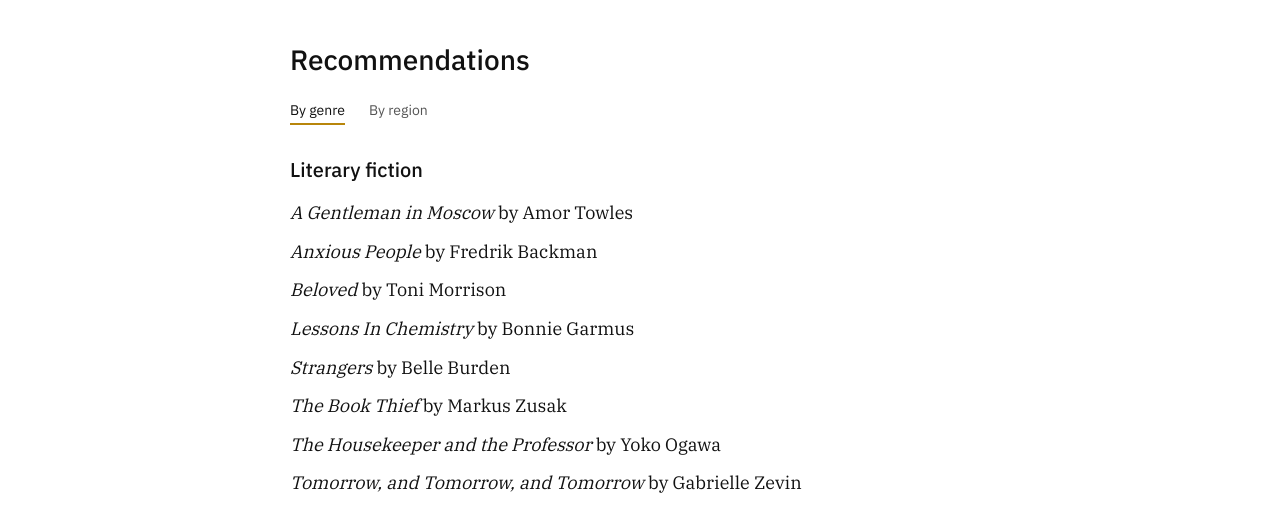
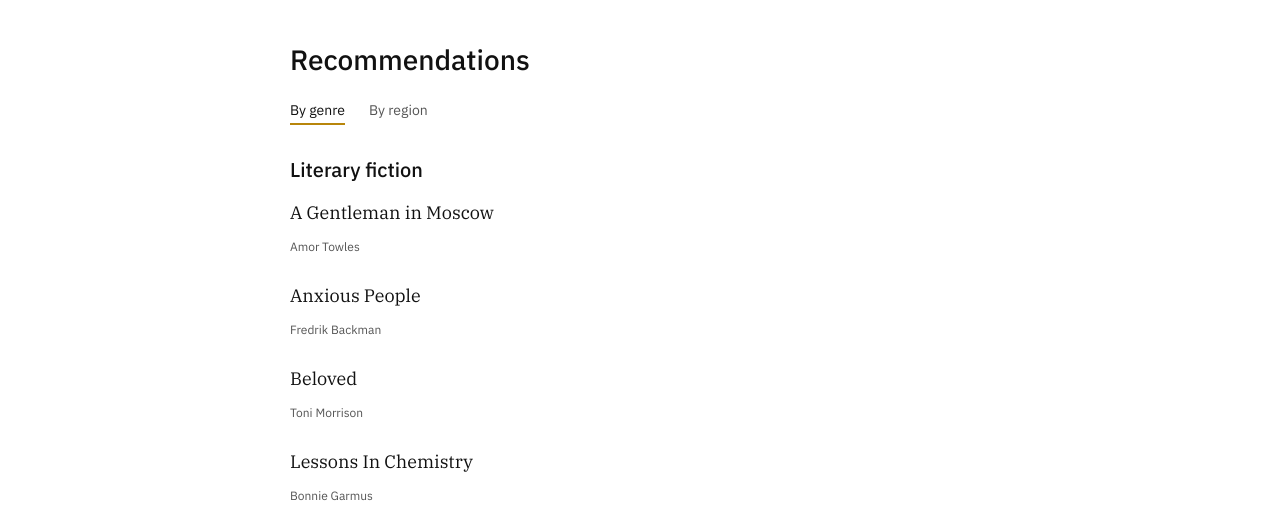
Before and after one commit to sidikasehgal/personal-website, an Eleventy site: page src/bookshelf/index.njk in a window 1280 px wide. Shown: the part 541-1050 px from the top of the page. Built offline with nearby package versions, Linux system fonts and the light colour scheme; Eleventy itself is replaced by a stand-in of ours; files that its build step writes are made by us from their sources.

Commit message:
Update index.njk

```diff
--- a/src/bookshelf/index.njk
+++ b/src/bookshelf/index.njk
@@ -61,7 +61,10 @@ permalink: /bookshelf/
         <ul class="shelf-list">
           {% for book in books %}
             {% if book.genre == genre %}
-              <li><em>{{ book.title }}</em> by {{ book.author }}</li>
+             <li class="book">
+                <p class="book__title">{{ book.title }}</p>
+                <p class="book__author">{{ book.author }}</p>
+              </li>
             {% endif %}
           {% endfor %}
         </ul>
@@ -76,7 +79,10 @@ permalink: /bookshelf/
         <ul class="shelf-list">
           {% for book in books %}
             {% if book.region == region %}
-              <li><em>{{ book.title }}</em> by {{ book.author }}</li>
+            <li class="book">
+                <p class="book__title">{{ book.title }}</p>
+                <p class="book__author">{{ book.author }}</p>
+              </li>
             {% endif %}
           {% endfor %}
         </ul>
@@ -179,8 +185,19 @@ permalink: /bookshelf/
     padding: 0;
   }
 
-  .shelf-list li {
-    margin-bottom: var(--space-1);
+ .shelf-list li {
+    margin-bottom: var(--space-3);
+  }
+
+  .book__title {
+    margin: 0;
+  }
+
+  .book__author {
+    font-family: var(--font-heading);
+    font-size: 12px;
+    color: var(--text-muted);
+    margin: var(--space-1) 0 0;
   }
 </style>
 
```
